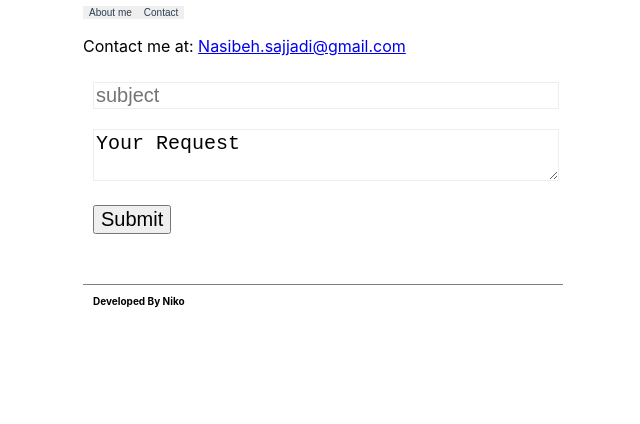
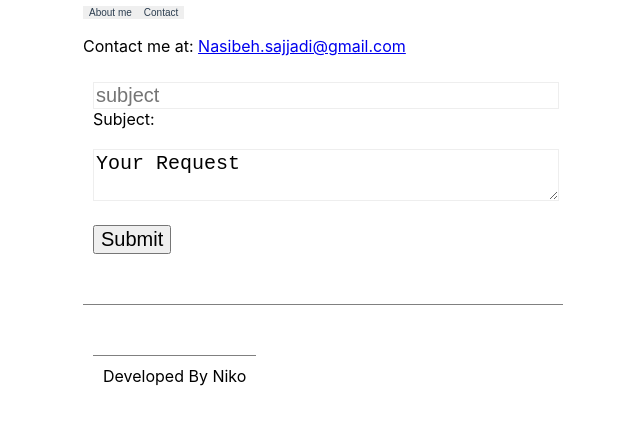
Before and after one commit to nikosajadi/simple-react, a React (Create React App) app: page /contact in a window 1280 px wide. Shown: the top 424 px of the page, without its empty margins (317-957 px from the left). Built offline with nearby package versions, Linux system fonts and the light colour scheme.

Commit message:
Add hooks

```diff
--- a/src/Contact/Contact.js
+++ b/src/Contact/Contact.js
@@ -1,15 +1,24 @@
 import React, { Children } from "react";
 import Button from "../Button/Button";
+import { useState } from "react";
+
 
 const Contact = () => {
-  const HandleChangeInputText = (event) =>{
-    console.log('event', event.target.value)
+  const [subject, setSubject]= useState('')
+ const [textarea,setTxestarea]=useState('')
+
+
+
+  const HandleChangeSubject = (event) =>{
+    setSubject(event.target.value)
   }
   const HandleChangeTextArea =(event)=>{
-    console.log('textarea', event.target.value)
+    setTxestarea(event.target.value)
   }
   const HandleSubmit = () =>{
     console.log('Submitted')
+    console.log('subject', subject)
+   console.log('texteraa', textarea)
   }
 
   return (
@@ -17,7 +26,8 @@ const Contact = () => {
       <p>Contact me at: <a href="mailto:Nasibeh.sajjadi@gmail.com">Nasibeh.sajjadi@gmail.com</a></p>
 
       <div className="formControl">
-      <input onChange={HandleChangeInputText} type="text" placeholder="subject" />
+      <input onChange={HandleChangeSubject} type="text" placeholder="subject" />
+      <div>Subject:{subject}</div>
       </div>
       <div className="formControl">
           <textarea onChange={HandleChangeTextArea}>Your Request</textarea>
--- a/src/Footer/Footer.js
+++ b/src/Footer/Footer.js
@@ -5,7 +5,7 @@ import './Footer.css'
 const Footer = () => {
   return(
     <div className="Footer">
-      <h5>Developed By Niko</h5>
+      <h className='h3 Footer h5'>Developed By Niko</h>
       <div>
 
       </div>
```
